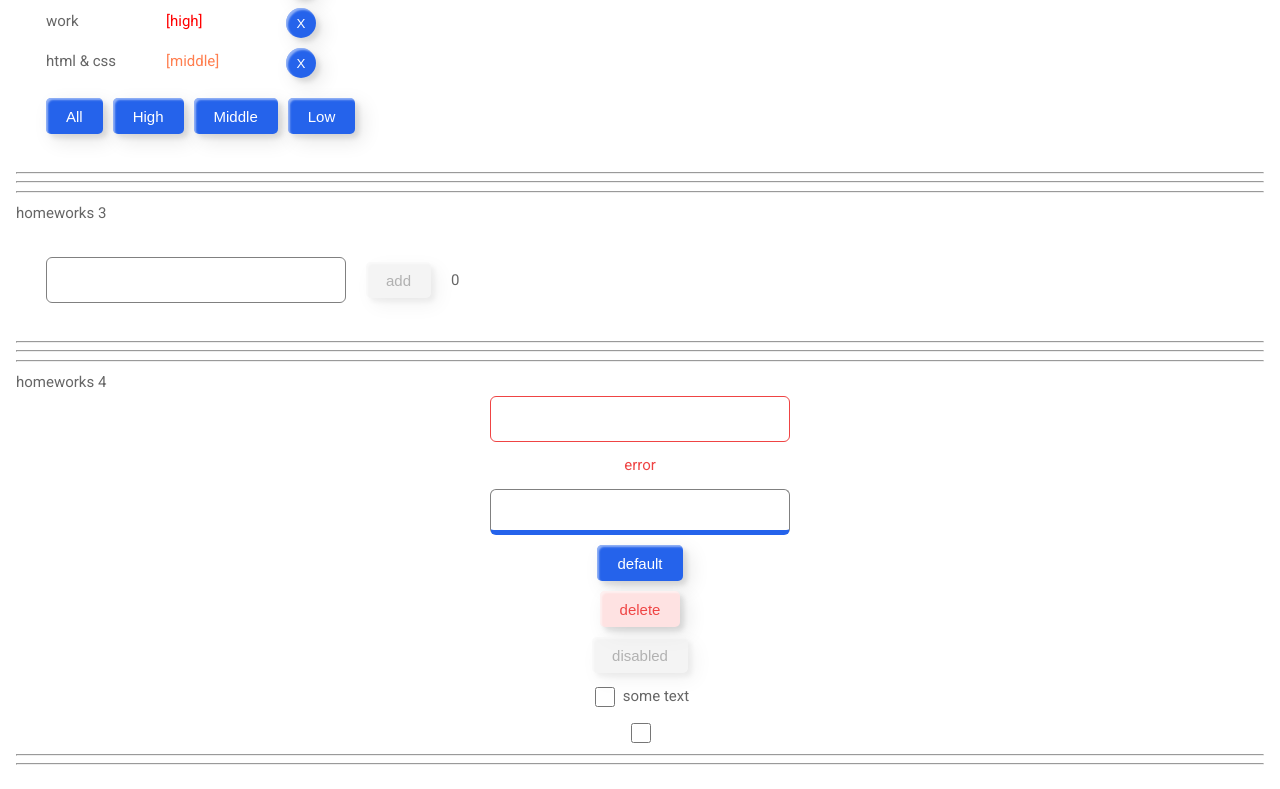
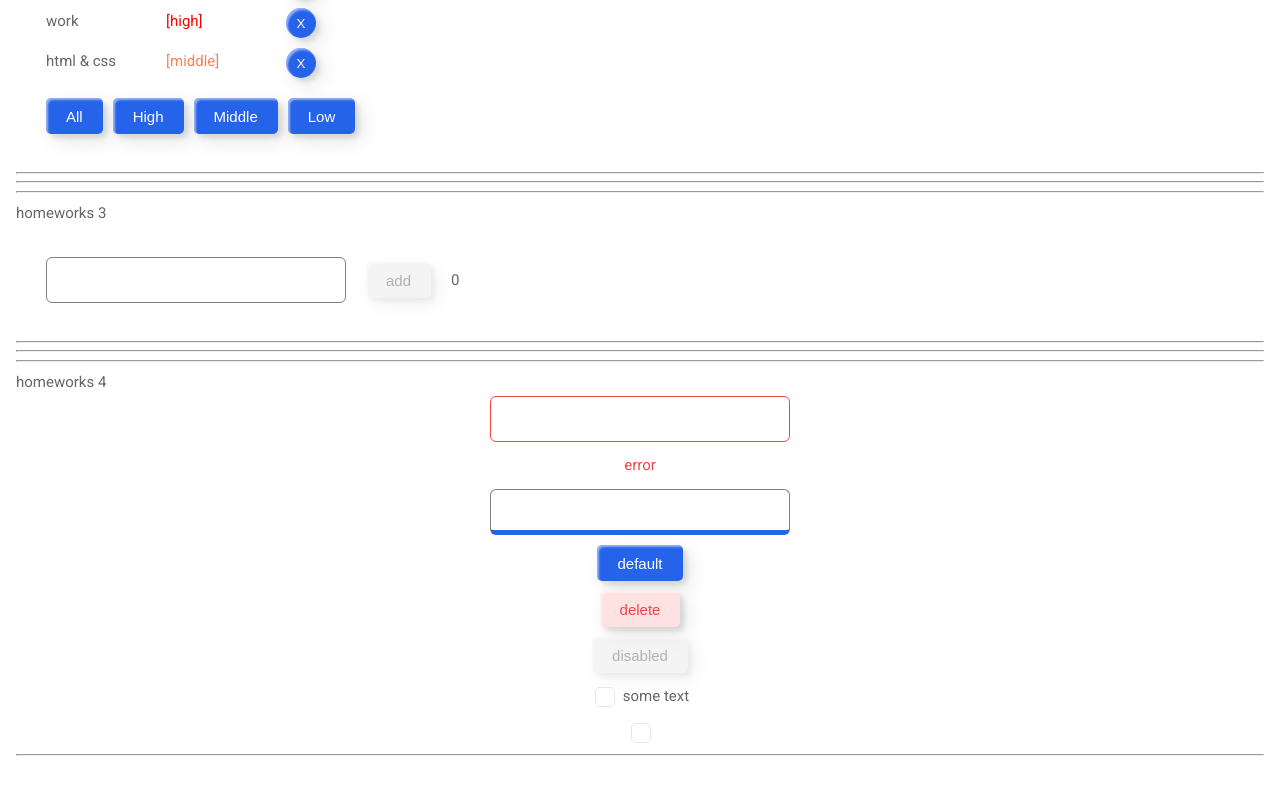
Before and after one commit to RuslanPer/simple-react-homeworks, a React (Create React App) app: page /#/pre-junior in a window 1280 px wide. Shown: the part 513-1302 px from the top of the page. Built offline with nearby package versions, Linux system fonts and the light colour scheme.

Commit message:
refactor hw4 css, sb, si, sc

```diff
--- a/src/p2-homeworks/h1/Message.module.css
+++ b/src/p2-homeworks/h1/Message.module.css
@@ -9,6 +9,7 @@
     width: 50px;
     height: 50px;
     border-radius: 50%;
+    border: 1px solid rgba(229, 231, 235);
 }
 
 .message {
--- a/src/p2-homeworks/h4/HW4.tsx
+++ b/src/p2-homeworks/h4/HW4.tsx
@@ -12,7 +12,7 @@ function HW4() {
         if (error) {
             alert('введите текст...')
         } else {
-            alert(text) // если нет ошибки показать текст
+            alert(text)
         }
     }
 
@@ -34,7 +34,7 @@ function HW4() {
                 />
 
                 <SuperInputText
-                    className={s.blue} // проверьте, рабоет ли смешивание классов
+                    className={s.blue}
                 />
 
                 {/*----------------------------------------------------*/}
@@ -44,10 +44,10 @@ function HW4() {
                 </SuperButton>
 
                 <SuperButton
-                    red // пропсу с булевым значением не обязательно указывать true
+                    red
                     onClick={showAlert}
                 >
-                    delete {/*// название кнопки попадёт в children*/}
+                    delete
                 </SuperButton>
 
                 <SuperButton disabled>
@@ -60,18 +60,13 @@ function HW4() {
                     checked={checked}
                     onChangeChecked={setChecked}
                 >
-                    some text {/*// этот текст попадёт в children*/}
+                    some text
                 </SuperCheckbox>
 
-                {/*// onChange тоже должен работать*/}
+
                 <SuperCheckbox checked={checked} onChange={testOnChange}/>
             </div>
 
-            <hr/>
-            {/*для личного творчества, могу проверить*/}
-            {/*<AlternativeSuperInputText/>*/}
-            {/*<AlternativeSuperButton/>*/}
-            {/*<AlternativeSuperCheckbox/>*/}
             <hr/>
         </div>
     )
--- a/src/p2-homeworks/h4/common/c1-SuperInputText/SuperInputText.tsx
+++ b/src/p2-homeworks/h4/common/c1-SuperInputText/SuperInputText.tsx
@@ -1,12 +1,9 @@
 import React, {ChangeEvent, DetailedHTMLProps, InputHTMLAttributes, KeyboardEvent} from 'react'
 import s from './SuperInputText.module.css'
 
-// тип пропсов обычного инпута
 type DefaultInputPropsType = DetailedHTMLProps<InputHTMLAttributes<HTMLInputElement>, HTMLInputElement>
 
-// здесь мы говорим что у нашего инпута будут такие же пропсы как у обычного инпута
-// (чтоб не писать value: string, onChange: ...; они уже все описаны в DefaultInputPropsType)
-type SuperInputTextPropsType = DefaultInputPropsType & { // и + ещё пропсы которых нет в стандартном инпуте
+type SuperInputTextPropsType = DefaultInputPropsType & {
     onChangeText?: (value: string) => void
     onEnter?: () => void
     error?: string
@@ -15,27 +12,27 @@ type SuperInputTextPropsType = DefaultInputPropsType & { // и + ещё проп
 
 const SuperInputText: React.FC<SuperInputTextPropsType> = (
     {
-        type, // достаём и игнорируем чтоб нельзя было задать другой тип инпута
+        type,
         onChange, onChangeText,
         onKeyPress, onEnter,
         error,
         className, spanClassName,
 
-        ...restProps// все остальные пропсы попадут в объект restProps
+        ...restProps
     }
 ) => {
     const onChangeCallback = (e: ChangeEvent<HTMLInputElement>) => {
-        onChange // если есть пропс onChange
-        && onChange(e) // то передать ему е (поскольку onChange не обязателен)
+        onChange
+        && onChange(e)
 
         onChangeText && onChangeText(e.currentTarget.value)
     }
     const onKeyPressCallback = (e: KeyboardEvent<HTMLInputElement>) => {
         onKeyPress && onKeyPress(e);
 
-        onEnter // если есть пропс onEnter
-        && e.key === 'Enter' // и если нажата кнопка Enter
-        && onEnter() // то вызвать его
+        onEnter
+        && e.key === 'Enter'
+        && onEnter()
     }
 
     const finalSpanClassName = `${s.error} ${spanClassName ? spanClassName : ''}`
@@ -46,10 +43,10 @@ const SuperInputText: React.FC<SuperInputTextPropsType> = (
             <input
                 type={'text'}
                 onChange={onChangeCallback}
-                onKeyPress={onKeyPressCallback}
+                onKeyDown={onKeyPressCallback}
                 className={finalInputClassName}
 
-                {...restProps} // отдаём инпуту остальные пропсы если они есть (value например там внутри)
+                {...restProps}
             />
             {error && <span className={finalSpanClassName}>{error}</span>}
         </>
--- a/src/p2-homeworks/h4/common/c2-SuperButton/SuperButton.tsx
+++ b/src/p2-homeworks/h4/common/c2-SuperButton/SuperButton.tsx
@@ -1,7 +1,6 @@
 import React, {ButtonHTMLAttributes, DetailedHTMLProps} from 'react'
 import s from './SuperButton.module.css'
 
-// тип пропсов обычной кнопки, children в котором храниться название кнопки там уже описан
 type DefaultButtonPropsType = DetailedHTMLProps<ButtonHTMLAttributes<HTMLButtonElement>, HTMLButtonElement>
 
 type SuperButtonPropsType = DefaultButtonPropsType & {
@@ -11,7 +10,7 @@ type SuperButtonPropsType = DefaultButtonPropsType & {
 const SuperButton: React.FC<SuperButtonPropsType> = (
     {
         red, className,
-        ...restProps// все остальные пропсы попадут в объект restProps, там же будет children
+        ...restProps
     }
 ) => {
     const finalClassName = `${red ? s.red + ' ' + s.default : s.default} ${className}`
@@ -19,7 +18,7 @@ const SuperButton: React.FC<SuperButtonPropsType> = (
     return (
         <button
             className={finalClassName}
-            {...restProps} // отдаём кнопке остальные пропсы если они есть (children там внутри)
+            {...restProps}
         />
     )
 }
--- a/src/p2-homeworks/h4/common/c3-SuperCheckbox/SuperCheckbox.module.css
+++ b/src/p2-homeworks/h4/common/c3-SuperCheckbox/SuperCheckbox.module.css
@@ -1,7 +1,41 @@
 .checkbox {
+    position: relative;
+    appearance: none;
+    cursor: pointer;
     width: 20px;
     height: 20px;
-    accent-color: rgba(37, 99, 235);
+    background-color: #fff;
+    border: 1px solid rgba(229, 231, 235);
+    border-radius: 5px;
+    transition: all 0.1s ease-in-out;
+}
+
+.checkbox:after {
+    position: absolute;
+    top: 1px;
+    left: 0;
+    right: 0;
+    margin: 0 auto;
+    opacity: 0;
+    content: '';
+    display: block;
+    width: 6px;
+    height: 10px;
+    border: solid #fff;
+    border-width: 0 2px 2px 0;
+    transform: scale(0.5) rotate(45deg);
+    transition: all 0.35s cubic-bezier(0.3, -0.41, 0.19, 2), opacity 0.3s;
+}
+
+.checkbox:checked {
+    appearance: none;
+    border-color: #2a41e8;
+    background-color: #2a41e8;
+}
+
+.checkbox:checked:after {
+    transform: scale(1) rotate(45deg);
+    opacity: 1;
 }
 
 .spanClassName {
--- a/src/p2-homeworks/h4/common/c3-SuperCheckbox/SuperCheckbox.tsx
+++ b/src/p2-homeworks/h4/common/c3-SuperCheckbox/SuperCheckbox.tsx
@@ -1,7 +1,7 @@
 import React, {ChangeEvent, DetailedHTMLProps, InputHTMLAttributes} from 'react'
 import s from './SuperCheckbox.module.css'
 
-// тип пропсов обычного инпута
+
 type DefaultInputPropsType = DetailedHTMLProps<InputHTMLAttributes<HTMLInputElement>, HTMLInputElement>
 
 type SuperCheckboxPropsType = DefaultInputPropsType & {
@@ -11,12 +11,12 @@ type SuperCheckboxPropsType = DefaultInputPropsType & {
 
 const SuperCheckbox: React.FC<SuperCheckboxPropsType> = (
     {
-        type, // достаём и игнорируем чтоб нельзя было задать другой тип инпута
+        type,
         onChange, onChangeChecked,
         className, spanClassName,
-        children, // в эту переменную попадёт текст, типизировать не нужно так как он затипизирован в React.FC
+        children,
 
-        ...restProps// все остальные пропсы попадут в объект restProps
+        ...restProps
     }
 ) => {
     const onChangeCallback = (e: ChangeEvent<HTMLInputElement>) => {
@@ -33,10 +33,10 @@ const SuperCheckbox: React.FC<SuperCheckboxPropsType> = (
                 onChange={onChangeCallback}
                 className={finalInputClassName}
 
-                {...restProps} // отдаём инпуту остальные пропсы если они есть (checked например там внутри)
+                {...restProps}
             />
             {children && <span className={s.spanClassName}>{children}</span>}
-        </label> // благодаря label нажатие на спан передастся в инпут
+        </label>
     )
 }
 
```
